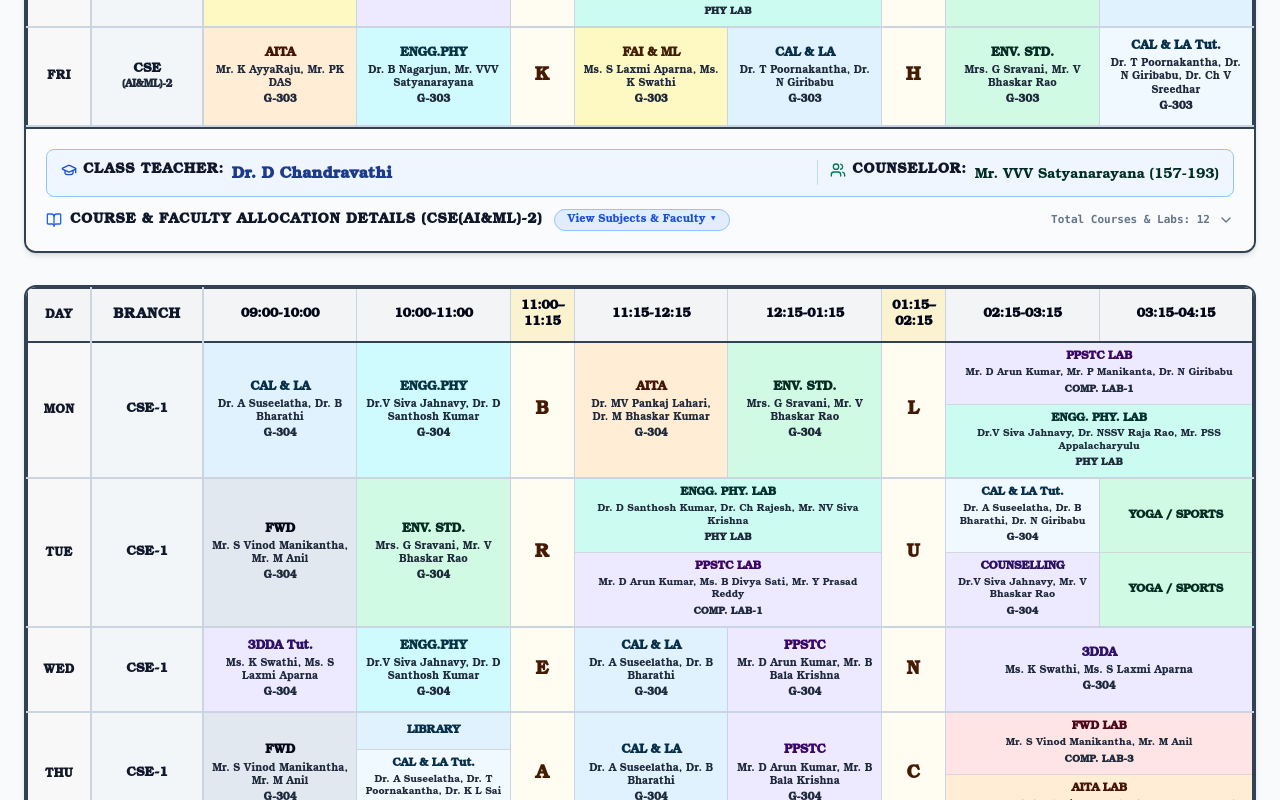
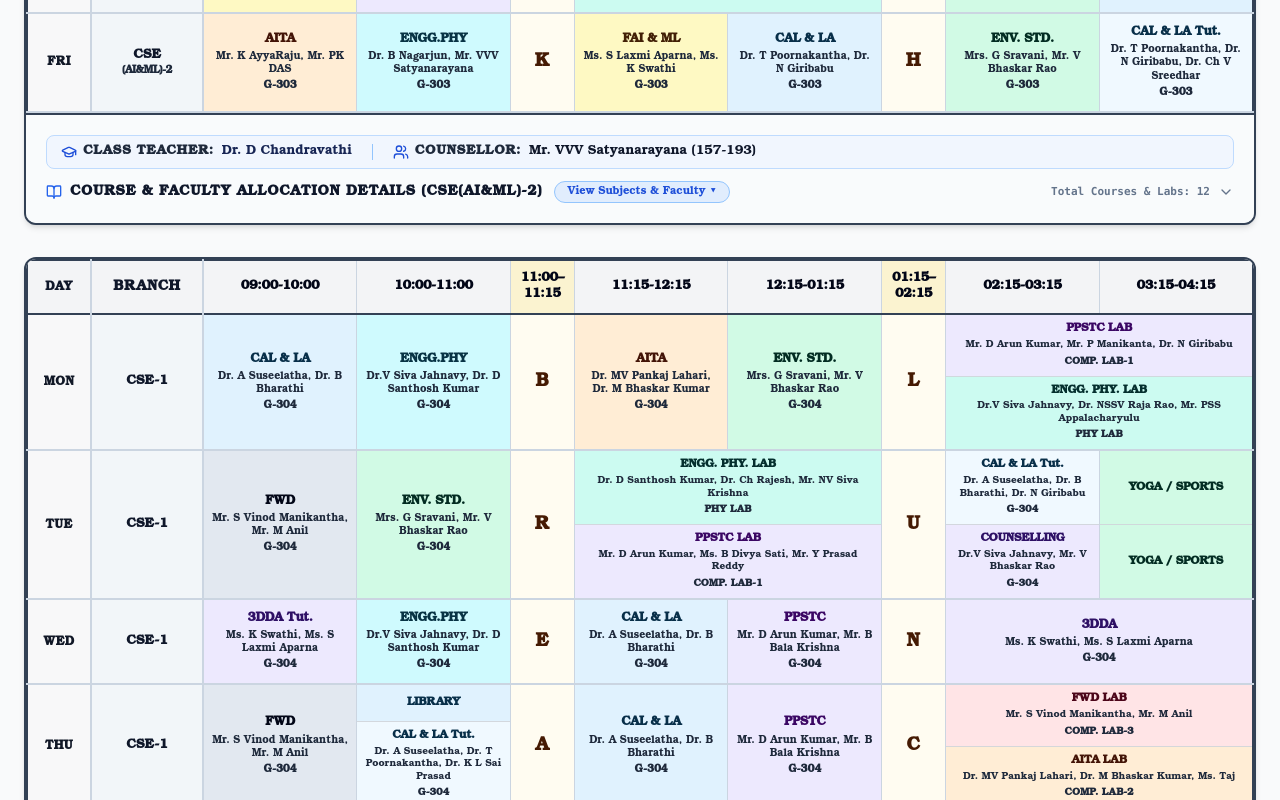
Before and after one commit to saran-neralla7/tt-analytics, a React (Vite) app: page / in a window 1280 px wide. Shown: the part 2340-3140 px from the top of the page. Built offline with nearby package versions, Linux system fonts and the light colour scheme.

Commit message:
Fix class teacher name typos, normalize spacing, and align banner typography

```diff
--- a/src/components/TimetableGrid.jsx
+++ b/src/components/TimetableGrid.jsx
@@ -587,32 +587,37 @@ export default function TimetableGrid({
             <div className={`branch-legend-card p-3 sm:p-5 bg-slate-50/80 border-t-2 border-slate-700 print:bg-white print:border-t-2 print:border-black print:p-0 print:mt-1 ${legendSizeClass}`}>
               {/* Class Teacher & Counsellors Banner: Displayed beside each other prominently on top of subjects list */}
               {(classTeacherName || counsellorsList.length > 0) && (
-                <div className="mb-3 py-2.5 px-3.5 bg-blue-50/90 border border-blue-300 rounded-lg shadow-2xs print:border print:border-black print:bg-white print:py-1 print:px-2 print:mb-1.5 flex flex-col md:flex-row md:items-center justify-between gap-2.5">
+                <div className="mb-3 py-2 px-3.5 bg-blue-50/80 border border-blue-200 rounded-lg shadow-2xs print:border print:border-black print:bg-white print:py-1 print:px-2 print:mb-1.5 flex flex-wrap items-center gap-x-5 gap-y-2 text-xs sm:text-[13px]">
                   {/* Left: Class Teacher(s) */}
                   {classTeacherName && (
-                    <div className="flex flex-wrap items-baseline gap-2">
-                      <div className="flex items-center gap-1.5 shrink-0">
-                        <GraduationCap className="w-4 h-4 text-blue-700 print:hidden" />
-                        <span className="text-xs sm:text-sm print:text-[11pt] font-black text-slate-900 print:text-black uppercase tracking-wider font-sans">
+                    <div className="inline-flex items-center gap-2 flex-wrap">
+                      <div className="inline-flex items-center gap-1.5 shrink-0">
+                        <GraduationCap className="w-4 h-4 text-blue-700 print:hidden shrink-0" />
+                        <span className="font-black text-slate-800 print:text-black uppercase tracking-wider font-sans">
                           Class Teacher{classTeacherName.includes(',') || classTeacherName.includes('\n') ? 's' : ''}:
                         </span>
                       </div>
-                      <span className="text-sm sm:text-base print:text-[12pt] font-black text-blue-900 print:text-black font-sans whitespace-pre-line leading-snug">
+                      <span className="font-bold text-blue-950 print:text-black font-sans whitespace-pre-line">
                         {classTeacherName}
                       </span>
                     </div>
                   )}
 
-                  {/* Right: Counsellors (beside Class Teacher) */}
+                  {/* Elegant vertical divider between Class Teachers and Counsellors */}
+                  {classTeacherName && counsellorsList.length > 0 && (
+                    <div className="hidden md:block w-px h-4 bg-blue-300 self-center shrink-0" />
+                  )}
+
+                  {/* Right: Counsellor(s) (beside Class Teacher) */}
                   {counsellorsList.length > 0 && (
-                    <div className="flex flex-wrap items-baseline gap-2 pt-1 md:pt-0 border-t md:border-t-0 md:border-l border-blue-200 md:pl-3">
-                      <div className="flex items-center gap-1.5 shrink-0">
-                        <Users className="w-4 h-4 text-emerald-700 print:hidden" />
-                        <span className="text-xs sm:text-sm print:text-[11pt] font-black text-slate-900 print:text-black uppercase tracking-wider font-sans">
+                    <div className="inline-flex items-center gap-2 flex-wrap">
+                      <div className="inline-flex items-center gap-1.5 shrink-0">
+                        <Users className="w-4 h-4 text-blue-700 print:hidden shrink-0" />
+                        <span className="font-black text-slate-800 print:text-black uppercase tracking-wider font-sans">
                           Counsellor{counsellorsList.length > 1 ? 's' : ''}:
                         </span>
                       </div>
-                      <span className="text-xs sm:text-sm print:text-[11pt] font-bold text-emerald-950 print:text-black font-sans leading-snug">
+                      <span className="font-bold text-slate-900 print:text-black font-sans">
                         {counsellorsList.join(', ')}
                       </span>
                     </div>
```
Also changed, not shown: generateData.cjs (+30 -3 lines), src/data/initialData.json.
